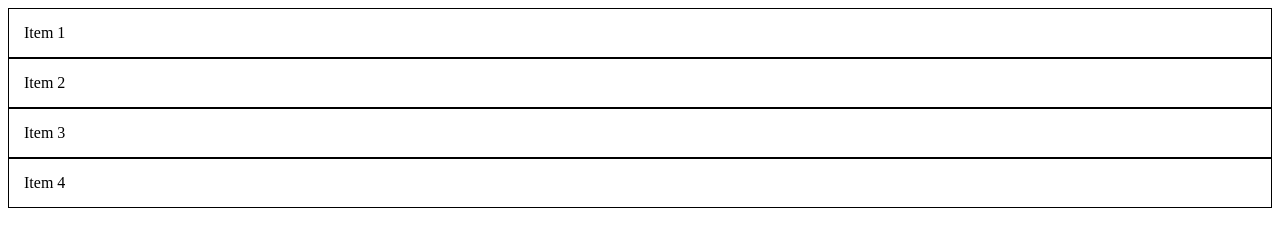
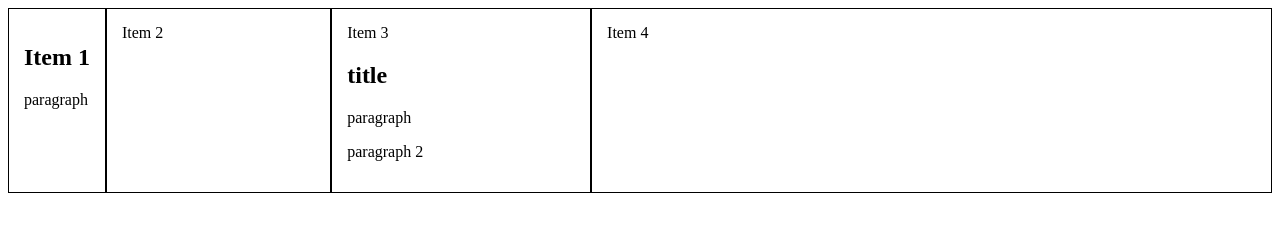
Before and after one commit to NotLindskey/css_flexbox_demystified, a plain HTML site: page index.html in a window 1280 px wide. Drawn offline with Linux system fonts and the light colour scheme.

Commit message:
Flexbox practice

```diff
--- a/index.html
+++ b/index.html
@@ -8,9 +8,17 @@
   </head>
   <body>
     <div class="container">
-      <div class="div1">Item 1</div>
+      <div class="div1">
+        <h2>Item 1</h2>
+        <p>paragraph</p>
+      </div>
       <div class="div2">Item 2</div>
-      <div class="div3">Item 3</div>
+      <div class="div3">
+        Item 3
+        <h2>title</h2>
+        <p>paragraph</p>
+        <p>paragraph 2</p>
+      </div>
       <div class="div4">Item 4</div>
     </div>
   </body>
--- a/style.css
+++ b/style.css
@@ -2,3 +2,23 @@
   padding: 15px;
   border: 1px solid black;
 }
+
+.container {
+  display: flex;
+}
+
+.div1 {
+  flex-grow: 0;
+}
+
+.div2 {
+  flex-grow: 1;
+}
+
+.div3 {
+  flex-grow: 1;
+}
+
+.div4 {
+  flex-grow: 4;
+}
```
